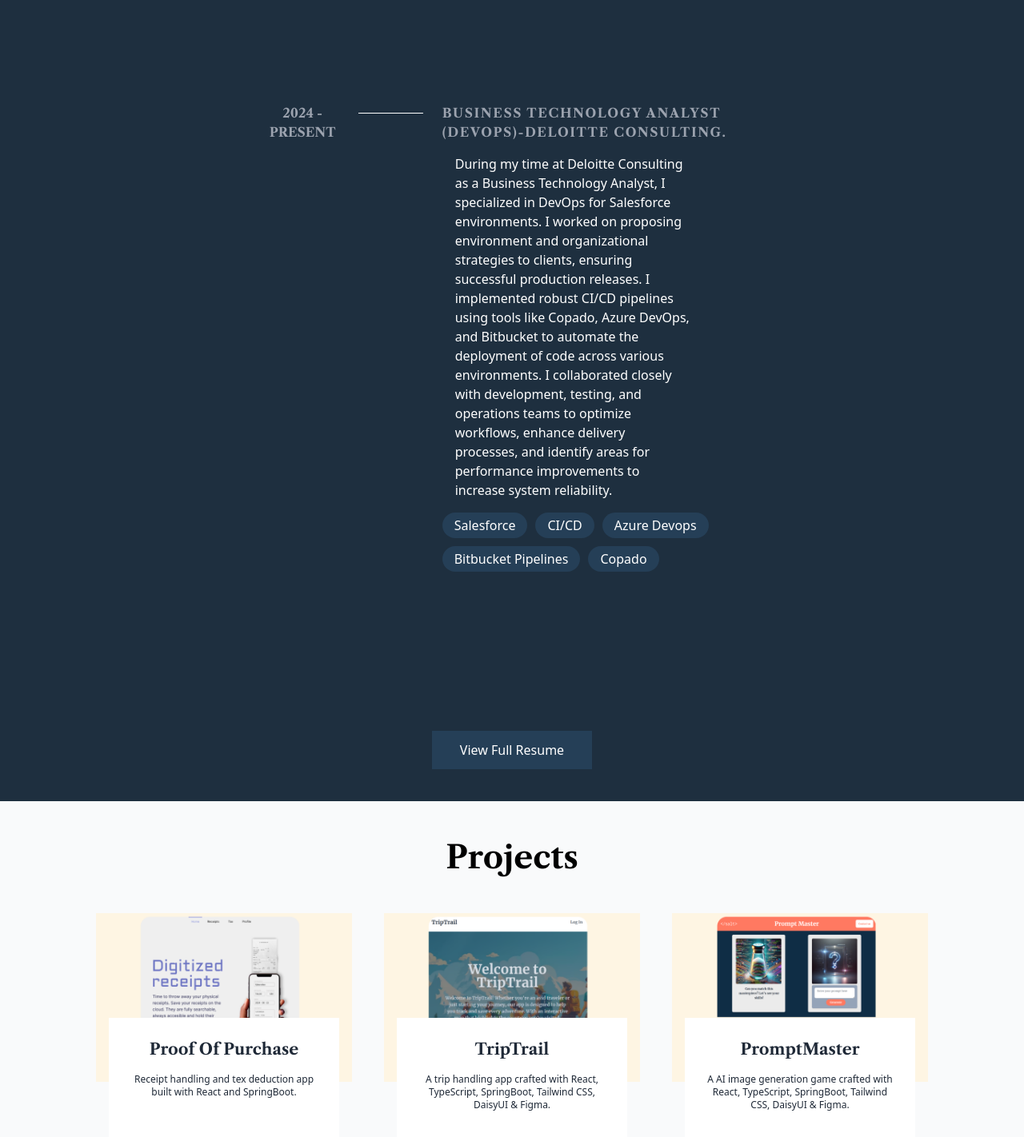
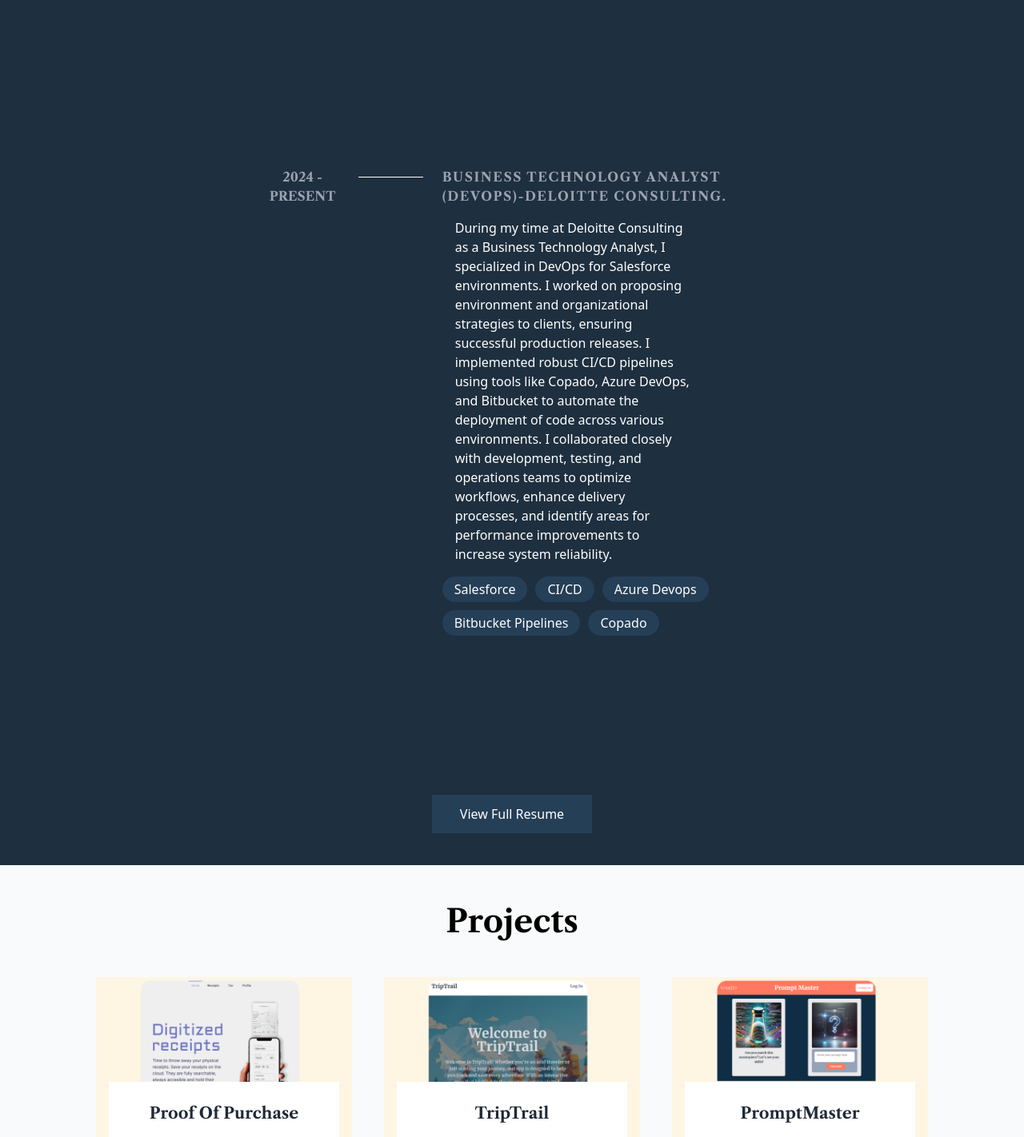
Before and after one commit to KiranMalieakkal/portfolio, a React (Vite) app: page / in a window 1280 px wide. Shown: the part 2980-4402 px from the top of the page at 80% size. Built offline with nearby package versions, Linux system fonts and the light colour scheme; a web font is replaced by a local one.

Commit message:
Adding project descriptions

```diff
--- a/src/assets/projects.ts
+++ b/src/assets/projects.ts
@@ -15,7 +15,7 @@
 		name: 'Proof Of Purchase',
         img_link: popImage,
 		description:
-			'Receipt handling and tex deduction app built with React and SpringBoot.',
+			'POP helps users store and organize receipts digitally, making them fully searchable and accessible. It automatically fills in bill details, and includes a tax wizard that simplifies regulations and helps uncover tax deductions.',
 		project_link: 'https://salmon-sand-0f5314103.5.azurestaticapps.net/',
 		github_link: 'https://github.com/KiranMalieakkal/POP',
 	},
@@ -23,7 +23,7 @@
 		name: 'TripTrail',
 		img_link: triptrailImage,
 		description:
-			'A trip handling app crafted with React, TypeScript, SpringBoot, Tailwind CSS, DaisyUI & Figma.',
+			'TripTrail is  designed to help users track and save details of all the trips they haveve taken. The app features an interactive map that highlights countries you have visited, allowing you to visually explore your travel history. Perfect for travel enthusiasts who want to keep a record of their adventures in a simple and engaging way.',
 		project_link: 'https://kiranmalieakkal.github.io/TripTrail/',
 		github_link: 'https://github.com/KiranMalieakkal/TripTrail',
 	},
@@ -31,7 +31,7 @@
 		name: 'PromptMaster',
         img_link: promptMasterImage,
 		description:
-			'A AI image generation game crafted with React, TypeScript, SpringBoot, Tailwind CSS, DaisyUI & Figma.',
+			'PromptMaster is an exciting and interactive game where users are challenged to type a creative prompt that generates an image matching a pre-selected target image. Players will then receive a score based on how closely their generated image aligns with the target image, using AI image generation technology.',
 		project_link: 'https://salt-community.github.io/promptmaster/',
 		github_link: 'https://github.com/salt-community/promptmaster',
 	},
--- a/src/components/Contact.tsx
+++ b/src/components/Contact.tsx
@@ -5,7 +5,7 @@
         className="min-h-screen bg-[#1E2F3F] flex flex-col items-center p-5 "
         id="contact"
       >
-        <div className="flex flex-col border-8 bg-yellow-50 border-red-100 p-10 mt-auto  h-[80%]">
+        <div className="flex flex-col border-8 bg-yellow-50 border-red-100 p-10 mt-auto h-[80%]">
           <div className="flex items-center justify-center">
             <p className="uppercase font-oswald text-[40px] text-gray-400 tracking-widest">
               get in touch
--- a/src/components/Experience.tsx
+++ b/src/components/Experience.tsx
@@ -19,7 +19,7 @@
           className="min-h-screen bg-[#1E2F3F] flex flex-col items-center "
           id="experience"
         >
-          <div className="lg:m-20 m-10">
+          <div className="lg:m-20 mt-10">
             <p className="text-white font-libre font-extrabold lg:text-[40px] md:text-[40px] text-[24px]">
               Experience
             </p>
--- a/src/components/WorkGrid.tsx
+++ b/src/components/WorkGrid.tsx
@@ -9,9 +9,9 @@
   console.log(work);
   return (
     <>
-      <div className="flex flex-col items-center justify-center">
+      <div className="flex flex-col items-center justify-center mt-10">
         <div className="grid lg:grid-cols-11 md:grid-cols-11 grid-rows-10  lg:w-[50%] md:w-[80%] w-[80%] ">
-          <div className="lg:col-span-2 md:col-span-2 row-span-1 text-center">
+          <div className="lg:col-span-2 md:col-span-2 row-span-1 text-center  lg:block flex items-center justify-center">
             <p className="text-gray-400 font-libre text-base font-semibold">
               {work?.period}
             </p>
```
